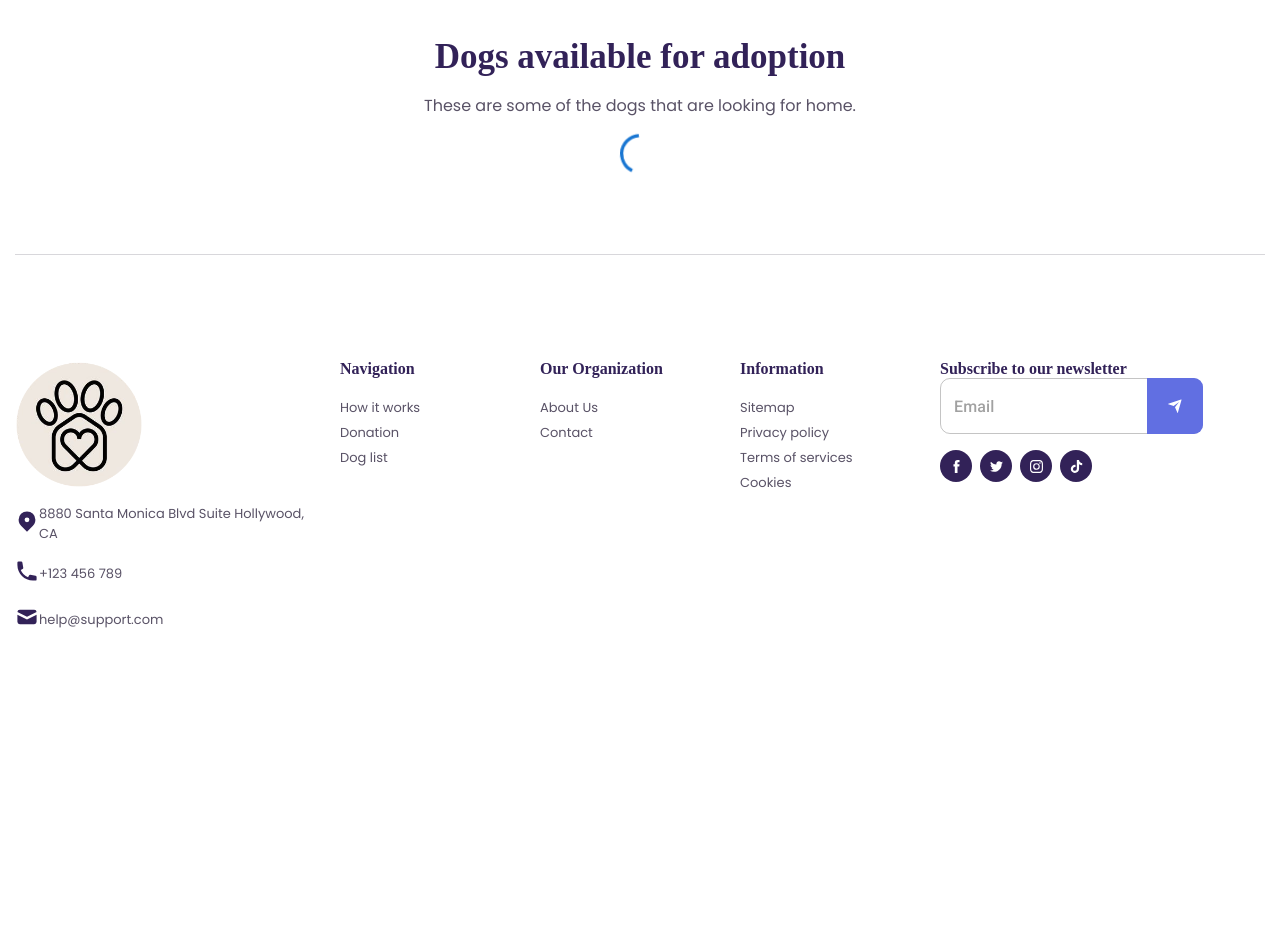
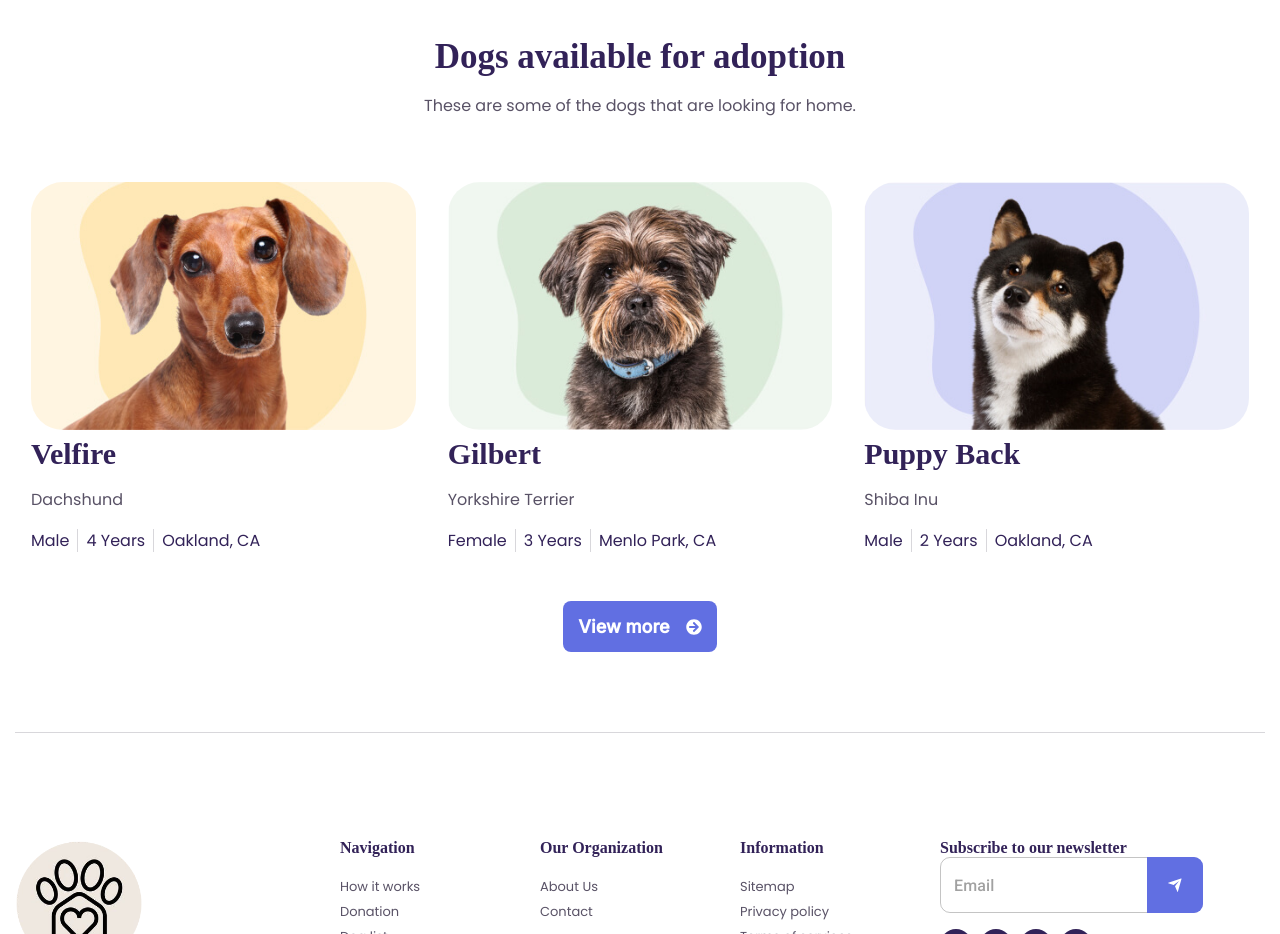
Before and after one commit to simz14/HappyTails, a React (Vite) app in the folder client/: page /dog/1 in a window 1280 px wide. Shown: the part 2040-2974 px from the top of the page. Before the commit the page ends 2703 px from the top, so only its background shows below. Built offline with nearby package versions, Linux system fonts and the light colour scheme; a web font is replaced by a local one.

Commit message:
fixing dogdetail dogsection, doggallery

```diff
--- a/client/src/screens/Dog/DogDetail.jsx
+++ b/client/src/screens/Dog/DogDetail.jsx
@@ -47,7 +47,12 @@ const DogDetail = () => {
       </Container>
       <AdoptRequest id={id} />
       <Spacer size="s" />
-      <DogsSection navigateTo={true} hasBottomBorder={true} amount={3} />
+      <DogsSection
+        loaded={true}
+        navigateTo={true}
+        hasBottomBorder={true}
+        amount={3}
+      />
     </Layout>
   );
 };
--- a/client/src/screens/Dog/components/DogInfo.jsx
+++ b/client/src/screens/Dog/components/DogInfo.jsx
@@ -57,7 +57,11 @@ const DogInfo = ({ dog }) => {
   const navigate = useNavigate();
   return (
     <InfoWrap>
-      <SwiperComp maxHeight="20rem" swiperName="swiper1" images={dog?.imgs} />
+      <SwiperComp
+        maxHeight="20rem"
+        swiperName={`swipeDog-${dog?.id}`}
+        images={dog?.imgs}
+      />
       <Info>
         <h3>Facts about me</h3>
         <div className="facts">
```
